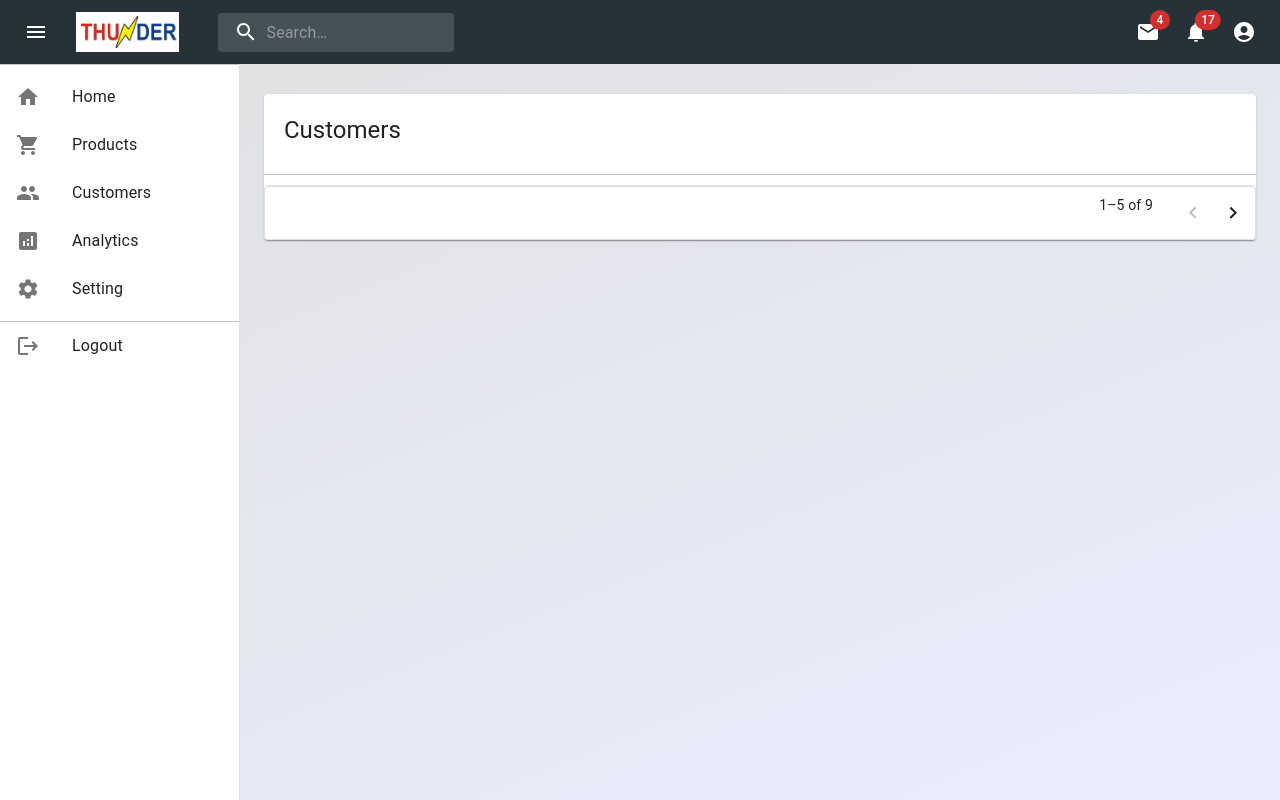
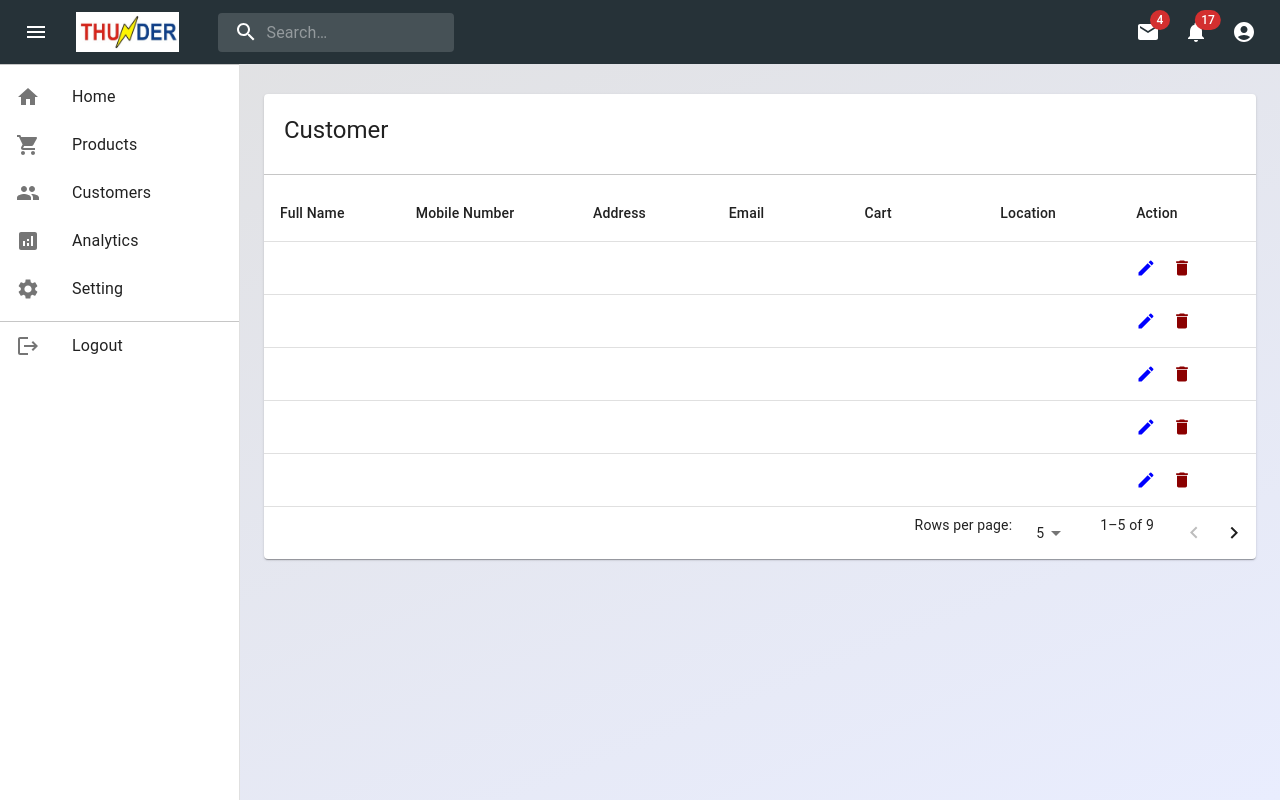
Before and after one commit to ViralSheladiya2027/e_com_admin, a React (Create React App) app: page /customers in a window 1280 px wide. Built offline with nearby package versions, Linux system fonts and the light colour scheme.

Commit message:
customer

```diff
--- a/src/Pages/Customers/CustomerList.js
+++ b/src/Pages/Customers/CustomerList.js
@@ -1,44 +1,101 @@
-import * as React from 'react';
-import { DataGrid } from '@mui/x-data-grid';
-import { Typography,Divider,Box,Paper,TableContainer} from "@mui/material"
+import * as React from "react";
+import { DataGrid } from "@mui/x-data-grid";
+import { useState, useEffect } from "react";
+import EditIcon from "@mui/icons-material/Edit";
+import DeleteIcon from "@mui/icons-material/Delete";
+import {
+  Typography,
+  Divider,
+  Box,
+  Card,
+  CardContent,
+  TablePagination,
+  TableCell,
+  Stack,
+  TableRow,
+  Paper,
+  TableContainer,
+  Table,
+  TableHead,
+  TableBody,
+} from "@mui/material";
 
 const columns = [
-  { field: 'id', headerName: 'ID', width: 70 },
-  { field: 'firstName', headerName: 'First name', width: 130 },
-  { field: 'lastName', headerName: 'Last name', width: 130 },
+  { field: "id", headerName: "ID", width: 70 },
+  { field: "firstName", headerName: "First name", width: 130 },
+  { field: "lastName", headerName: "Last name", width: 130 },
   {
-    field: 'age',
-    headerName: 'Age',
-    type: 'number',
+    field: "age",
+    headerName: "Age",
+    type: "number",
     width: 90,
   },
   {
-    field: 'fullName',
-    headerName: 'Full name',
-    description: 'This column has a value getter and is not sortable.',
+    field: "fullName",
+    headerName: "Full name",
+    description: "This column has a value getter and is not sortable.",
     sortable: false,
     width: 160,
     valueGetter: (params) =>
-      `${params.row.firstName || ''} ${params.row.lastName || ''}`,
+      `${params.row.firstName || ""} ${params.row.lastName || ""}`,
   },
 ];
 
 const rows = [
-  { id: 1, lastName: 'Snow', firstName: 'Jon', age: 35 },
-  { id: 2, lastName: 'Lannister', firstName: 'Cersei', age: 42 },
-  { id: 3, lastName: 'Lannister', firstName: 'Jaime', age: 45 },
-  { id: 4, lastName: 'Stark', firstName: 'Arya', age: 16 },
-  { id: 5, lastName: 'Targaryen', firstName: 'Daenerys', age: null },
-  { id: 6, lastName: 'Melisandre', firstName: null, age: 150 },
-  { id: 7, lastName: 'Clifford', firstName: 'Ferrara', age: 44 },
-  { id: 8, lastName: 'Frances', firstName: 'Rossini', age: 36 },
-  { id: 9, lastName: 'Roxie', firstName: 'Harvey', age: 65 },
+  { id: 1, lastName: "Snow", firstName: "Jon", age: 35 },
+  { id: 2, lastName: "Lannister", firstName: "Cersei", age: 42 },
+  { id: 3, lastName: "Lannister", firstName: "Jaime", age: 45 },
+  { id: 4, lastName: "Stark", firstName: "Arya", age: 16 },
+  { id: 5, lastName: "Targaryen", firstName: "Daenerys", age: null },
+  { id: 6, lastName: "Melisandre", firstName: null, age: 150 },
+  { id: 7, lastName: "Clifford", firstName: "Ferrara", age: 44 },
+  { id: 8, lastName: "Frances", firstName: "Rossini", age: 36 },
+  { id: 9, lastName: "Roxie", firstName: "Harvey", age: 65 },
 ];
 
 export default function CustomerList() {
+  const [page, setPage] = useState(0);
+  const [rowsPerPage, setRowsPerPage] = useState(5);
+
+  const handleChangePage = (event, newPage) => {
+    setPage(newPage);
+  };
+
+  const handleChangeRowsPerPage = (event) => {
+    setRowsPerPage(+event.target.value);
+    setPage(0);
+  };
   return (
+    // <>
+    //   <Card sx={{ minHeight: 84 + "vh" }}>
+    //     <CardContent>
+    //       <Typography
+    //         gutterBottom
+    //         variant="h5"
+    //         component="div"
+    //         sx={{ padding: "20px" }}
+    //       >
+    //         Customers
+    //       </Typography>
+
+    //       <Divider />
+    //       <Box height={15} />
+    //       <div style={{ height: 400, width: "100%" }}>
+    //         <DataGrid
+    //           rows={rows}
+    //           columns={columns}
+    //           pageSize={5}
+    //           rowsPerPageOptions={[5]}
+    //           checkboxSelection
+    //         />
+    //       </div>
+    //     </CardContent>
+    //   </Card>
+    // </>
+
     <>
-    <Paper sx={{ width: "100%",overflow: "hidden" }}>
+      {rows.length > 0 && (
+        <Paper sx={{ width: "100%", overflow: "hidden" }}>
           <TableContainer sx={{ maxHeight: 500 }}>
             <Typography
               gutterBottom
@@ -46,23 +103,115 @@ export default function CustomerList() {
               component="div"
               sx={{ padding: "20px" }}
             >
-             Customers
+              Customer
             </Typography>
 
             <Divider />
+
             <Box height={10} />
-            {/* <Box sx={{height:"100%"}}> */}
-            <DataGrid
-        rows={rows}
-        columns={columns}
-        pageSize={5}
-        rowsPerPageOptions={[5]}
-        checkboxSelection
-      />
-            {/* </Box> */}
+            <Table stickyHeader aria-label="sticky table">
+              <TableHead>
+                <TableRow>
+                  <TableCell align="left" style={{ minWidth: "100px" }}>
+                    Full Name
+                  </TableCell>
+                  {/* <TableCell align="left" style={{ minWidth: "100px" }}>
+                  Image
+                </TableCell> */}
+                  <TableCell align="left" style={{ minWidth: "100px" }}>
+                    Mobile Number
+                  </TableCell>
+                  <TableCell align="left" style={{ minWidth: "100px" }}>
+                    Address
+                  </TableCell>
+                  <TableCell align="left" style={{ minWidth: "100px" }}>
+                    Email
+                  </TableCell>
+                  <TableCell align="left" style={{ minWidth: "100px" }}>
+                    Cart
+                  </TableCell>
+                  <TableCell align="left" style={{ minWidth: "100px" }}>
+                    Location
+                  </TableCell>
+                  <TableCell align="left" style={{ minWidth: "100px" }}>
+                    Action
+                  </TableCell>
+                </TableRow>
+              </TableHead>
+              <TableBody>
+                {rows
+                  .slice(page * rowsPerPage, page * rowsPerPage + rowsPerPage)
+                  .map((row) => {
+                    return (
+                      <TableRow
+                        hover
+                        key={row.id}
+                        role="checkbox"
+                        tabIndex={-1}
+                      >
+                        <TableCell align="left">{row.fullname}</TableCell>
+                        {/* <TableCell align="left">
+                        <img
+                          width="40px"
+                          height="35px"
+                          src={row.image}
+                          alt=""
+                        />
+                      </TableCell> */}
+                        <TableCell align="left">{row.mobilenumber}</TableCell>
+                        <TableCell align="left">{row.address}</TableCell>
+                        <TableCell align="left">{row.email}</TableCell>
+                        <TableCell align="left">{row.cart}</TableCell>
+                        <TableCell align="left">{row.location}</TableCell>
 
-      </TableContainer>
-      </Paper>
+                        <TableCell align="left">
+                          <Stack spacing={2} direction="row">
+                            <EditIcon
+                              style={{
+                                fontSize: "20px",
+                                color: "blue",
+                                cursor: "pointer",
+                              }}
+                              className="cursor-pointer"
+                              // onClick={() => {
+                              //   editData(
+                              //     row.id,
+                              //     row.name,
+                              //     row.image,
+                              //     row.price,
+                              //     row.unit
+                              //   );
+                              // }}
+                            />
+                            <DeleteIcon
+                              style={{
+                                fontSize: "20px",
+                                color: "darkred",
+                                cursor: "pointer",
+                              }}
+                              // onClick={() => {
+                              //   deleteUser(row.id);
+                              // }}
+                            />
+                          </Stack>
+                        </TableCell>
+                      </TableRow>
+                    );
+                  })}
+              </TableBody>
+            </Table>
+          </TableContainer>
+          <TablePagination
+            rowsPerPageOptions={[5, 10, 25]}
+            component="div"
+            count={rows.length}
+            rowsPerPage={rowsPerPage}
+            page={page}
+            onPageChange={handleChangePage}
+            onRowsPerPageChange={handleChangeRowsPerPage}
+          />
+        </Paper>
+      )}
     </>
   );
 }
```
